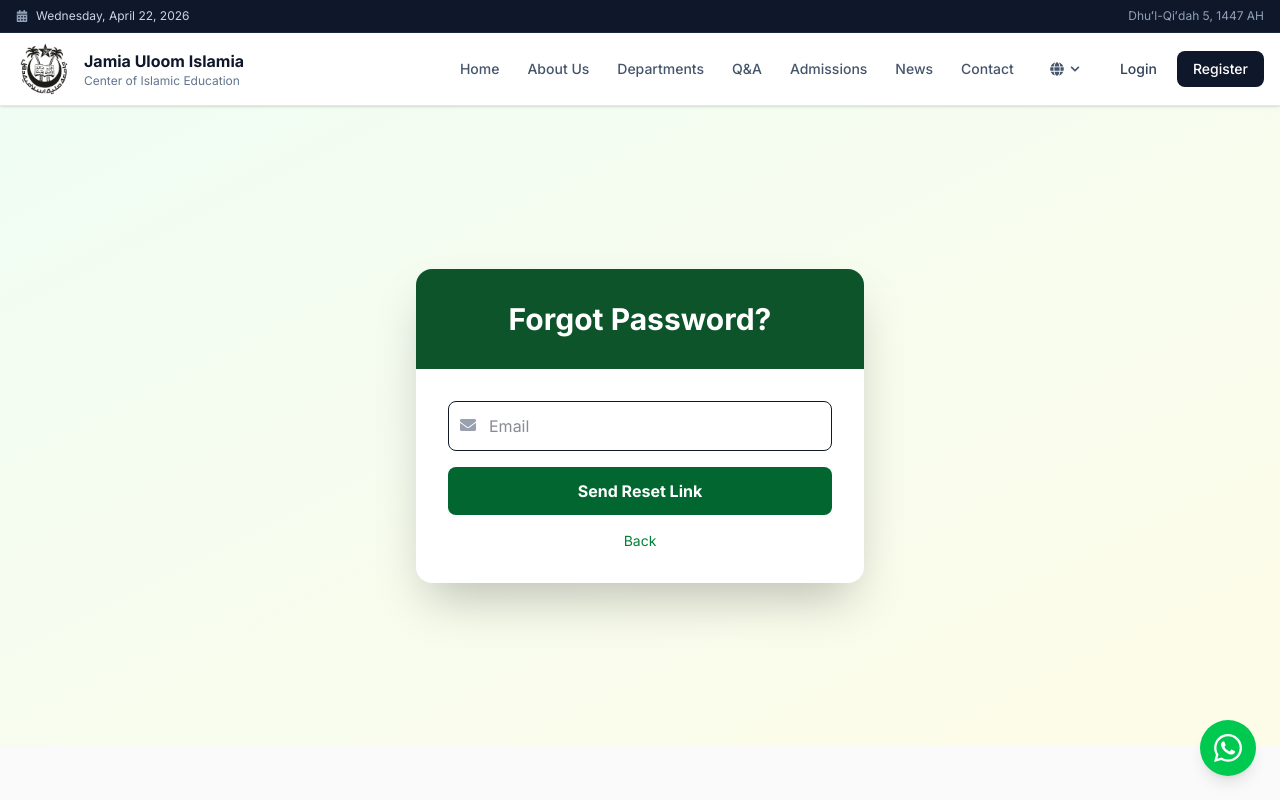
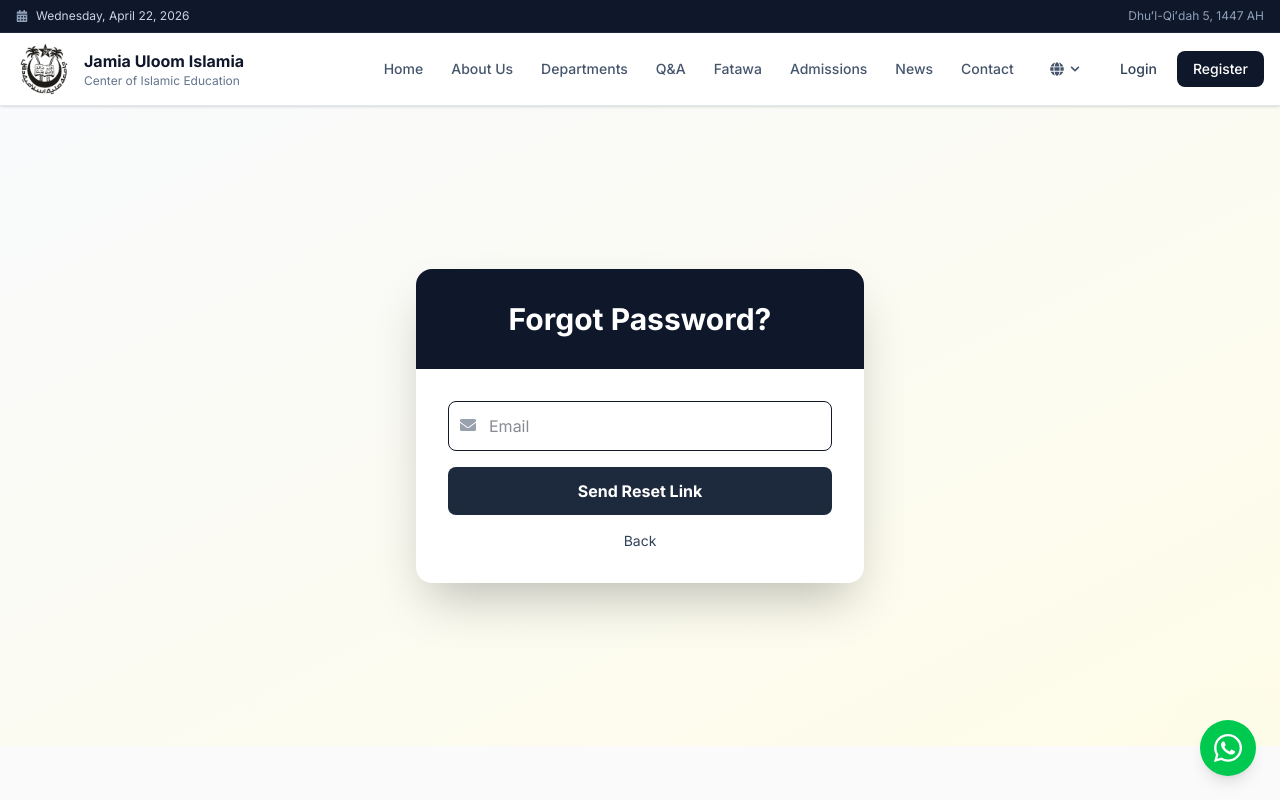
Before and after one commit to ishaq47/jamiafrontend, a React (Vite) app: page /forgot-password in a window 1280 px wide. Shown: the top 800 px of the page. Built offline with nearby package versions, Linux system fonts and the light colour scheme; a web font is replaced by a local one.

Commit message:
whatsapp added

```diff
--- a/src/components/Navbar.jsx
+++ b/src/components/Navbar.jsx
@@ -27,6 +27,7 @@ export default function Navbar() {
     { key: 'about', path: '/about' },
     { key: 'departments', path: '/departments' },
     { key: 'qa', path: '/qa' },
+    { key: 'fatawa', path: '/fatawa' },
     { key: 'admissions', path: '/admissions' },
     { key: 'news', path: '/news' },
     { key: 'contact', path: '/contact' },
--- a/src/pages/ForgotPassword.jsx
+++ b/src/pages/ForgotPassword.jsx
@@ -25,9 +25,9 @@ export default function ForgotPassword() {
   };
 
   return (
-    <div className="min-h-[80vh] flex items-center justify-center bg-gradient-to-br from-green-50 to-yellow-50 py-12 px-4">
+    <div className="min-h-[80vh] flex items-center justify-center bg-gradient-to-br from-slate-50 to-yellow-50 py-12 px-4">
       <div className="w-full max-w-md bg-white rounded-2xl shadow-2xl overflow-hidden">
-        <div className="bg-green-900 text-white text-center py-8">
+        <div className="bg-slate-900 text-white text-center py-8">
           <h2 className="text-3xl font-bold">{t('auth.forgotPassword')}</h2>
         </div>
         <form onSubmit={handleSubmit} className="p-8 space-y-4">
@@ -41,10 +41,10 @@ export default function ForgotPassword() {
               className="w-full ps-10 pe-3 py-3 border rounded-lg"
             />
           </div>
-          <button disabled={loading} className="w-full bg-green-800 text-white py-3 rounded-lg font-bold disabled:opacity-60">
+          <button disabled={loading} className="w-full bg-slate-800 text-white py-3 rounded-lg font-bold disabled:opacity-60">
             {loading ? '...' : t('auth.sendResetLink')}
           </button>
-          <Link to="/login" className="block text-center text-green-700 text-sm">{t('common.back')}</Link>
+          <Link to="/login" className="block text-center text-slate-700 text-sm">{t('common.back')}</Link>
         </form>
       </div>
     </div>
```
